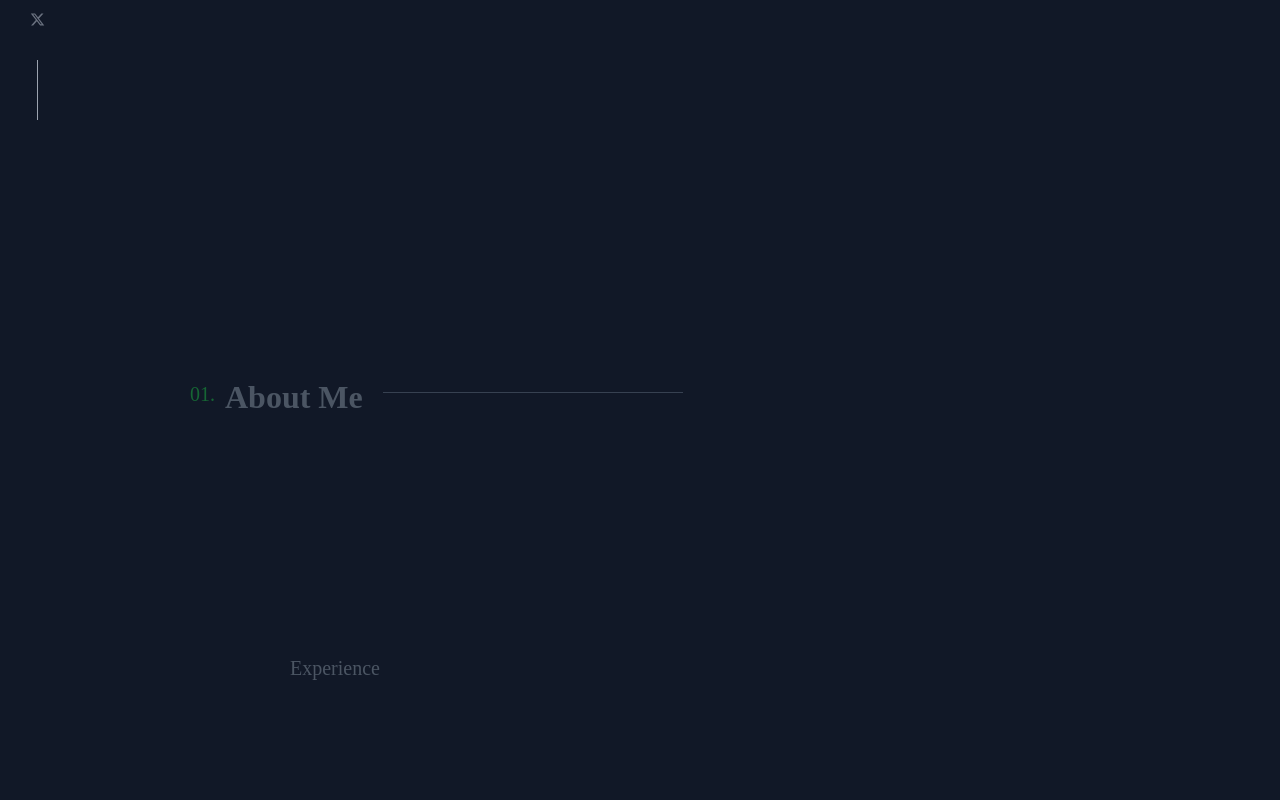
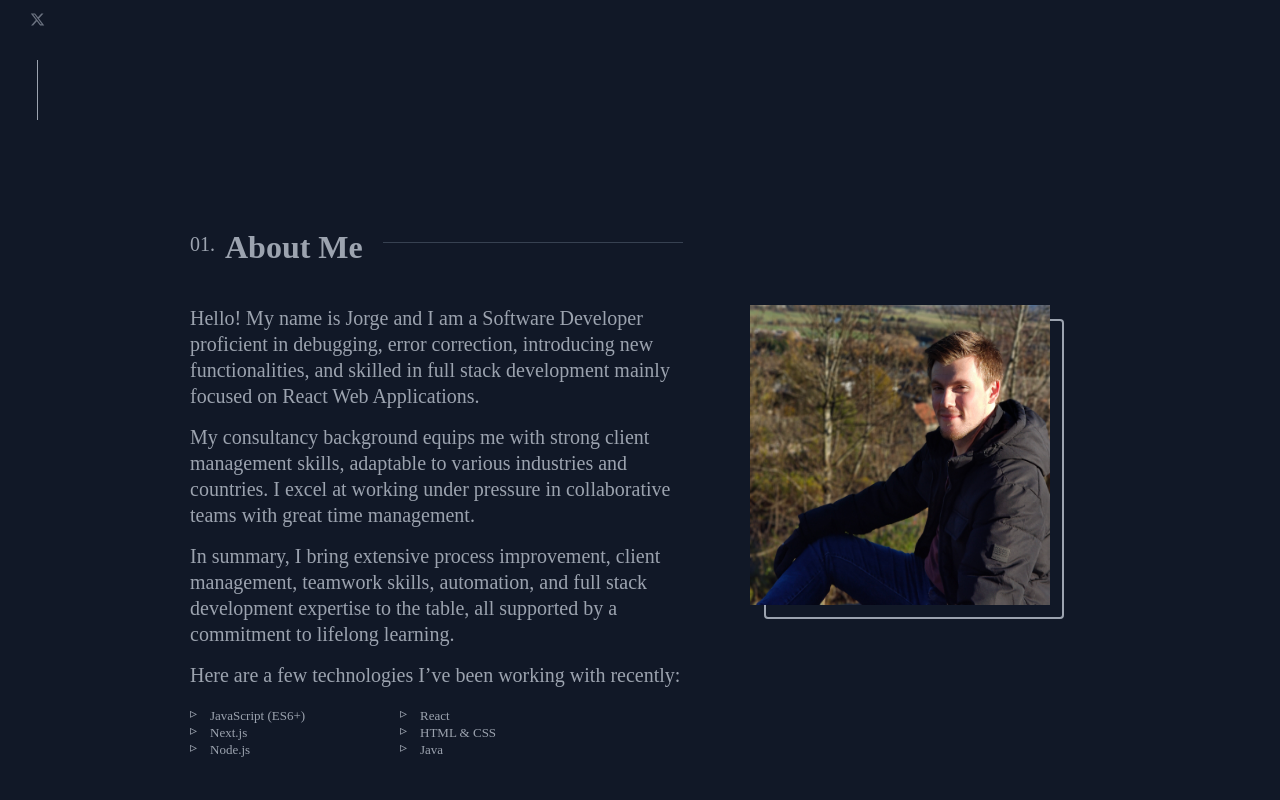
Before and after one commit to joralvmel/react-portfolio, a Next.js app: page / in a window 1280 px wide. Shown: the part 680-1480 px from the top of the page. Built offline with nearby package versions, Linux system fonts and the light colour scheme.

Commit message:
Create about component

```diff
--- a/app/_components/Header.js
+++ b/app/_components/Header.js
@@ -17,6 +17,7 @@ const StyledHeader = styled.header`
   align-items: center;
   justify-content: space-between;
   gap: 20px;
+  z-index: 1000;
 `;
 
 const StyledNav = styled.nav`
--- a/app/_components/sections/About.js
+++ b/app/_components/sections/About.js
@@ -2,24 +2,94 @@
 
 import styled from "styled-components";
 
+import { config } from "@/app/config";
+
 const StyledAboutSection = styled.section`
   max-width: 900px;
+
+  h2 {
+    color: var(--color-grey-500);
+  }
 
   .inner {
     display: grid;
     grid-template-columns: 3fr 2fr;
     grid-gap: 50px;
+  }
+`;
 
-    @media (max-width: 768px) {
-      display: block;
+const StyledText = styled.div`
+  color: var(--color-grey-500);
+  width: 100%;
+
+  ul.skills-list {
+    display: grid;
+    grid-template-columns: repeat(2, minmax(140px, 200px));
+    grid-gap: 0 10px;
+    padding: 0;
+    list-style: none;
+    color: var(--color-grey-500);
+
+    li {
+      position: relative;
+      margin-bottom: 0px;
+      padding-left: 20px;
+      font-size: var(--fs-xs);
+
+      &:before {
+        content: "▹";
+        position: absolute;
+        left: 0;
+        color: var(--color-grey-500);
+        font-size: var(--fs-sm);
+        line-height: 12px;
+      }
     }
+  }
+`;
+const StyledPic = styled.div`
+  position: relative;
+  max-width: 300px;
+  aspect-ratio: 1 / 1;
+
+  .wrapper {
+    display: block;
+    position: relative;
+    width: 100%;
+    background-color: var(--color-grey-500);
+  }
+
+  &:after {
+    content: "";
+    display: block;
+    position: absolute;
+    width: 100%;
+    height: 100%;
+    border-radius: var(--border-radius);
+    border: 2px solid var(--color-grey-500);
+    top: 14px;
+    left: 14px;
+    z-index: -1;
   }
 `;
 
 function About() {
   return (
     <StyledAboutSection id="about">
-      <h2 className="numbered-heading">About Me</h2>
+      {config.about.section}
+
+      <div className="inner">
+        <StyledText>
+          {config.about.text}
+
+          <ul className="skills-list">
+            {config.about.skills.map((skill, i) => (
+              <li key={i}>{skill}</li>
+            ))}
+          </ul>
+        </StyledText>
+        <StyledPic>{config.about.image}</StyledPic>
+      </div>
     </StyledAboutSection>
   );
 }
--- a/app/_components/sections/Hero.js
+++ b/app/_components/sections/Hero.js
@@ -5,12 +5,13 @@ import styled from "styled-components";
 import { config } from "@/app/config";
 
 const StyledHeroSection = styled.section`
+  display: flex;
+  justify-content: center;
   flex-direction: column;
   align-items: flex-start;
   min-height: 100vh;
   height: 100vh;
-  padding: 0;
-
+  padding: 0px;
   h1 {
     color: var(--color-grey-500);
     margin: 0 0 20px 5px;
--- a/app/_styles/GlobalStyles.js
+++ b/app/_styles/GlobalStyles.js
@@ -131,7 +131,7 @@ const GlobalStyle = createGlobalStyle`
       counter-increment: section;
       content: '0' counter(section) '.';
       margin-right: 10px;
-      color: var(--color-green-100);
+      color: var(--color-grey-500);
       font-size: clamp(var(--fs-md), 3vw, var(--fs-xl));
       font-weight: 400;
 
--- a/app/config.js
+++ b/app/config.js
@@ -1,4 +1,8 @@
 "use client";
+
+import profile from "@/public/profile.jpg";
+import Image from "next/image";
+
 import {
   FaReact,
   FaGithub,
@@ -26,6 +30,48 @@ export const config = {
       </p>
     </>
   ),
+
+  about: {
+    section: <h2 className="numbered-heading">About Me</h2>,
+    text: (
+      <div>
+        <p>
+          Hello! My name is Jorge and I am a Software Developer proficient in
+          debugging, error correction, introducing new functionalities, and
+          skilled in full stack development mainly focused on React Web
+          Applications.
+        </p>
+
+        <p>
+          My consultancy background equips me with strong client management
+          skills, adaptable to various industries and countries. I excel at
+          working under pressure in collaborative teams with great time
+          management.
+        </p>
+
+        <p>
+          In summary, I bring extensive process improvement, client management,
+          teamwork skills, automation, and full stack development expertise to
+          the table, all supported by a commitment to lifelong learning.
+        </p>
+
+        <p>Here are a few technologies I’ve been working with recently:</p>
+      </div>
+    ),
+
+    skills: [
+      "JavaScript (ES6+)",
+      "React",
+      "Next.js",
+      "HTML & CSS",
+      "Node.js",
+      "Java",
+    ],
+
+    image: (
+      <Image src={profile} fill quality={80} alt={`Profile picture of me`} />
+    ),
+  },
 
   socialMedia: [
     {
--- a/app/page.js
+++ b/app/page.js
@@ -11,6 +11,7 @@ import Contact from "@/app/_components/sections/Contact";
 
 const StyledMainContainer = styled.main`
   counter-reset: section;
+  padding: 0px 150px;
 `;
 
 export default function Home() {
```
Also changed, not shown: public/profile.jpg (added).
